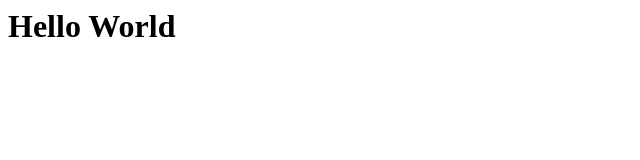
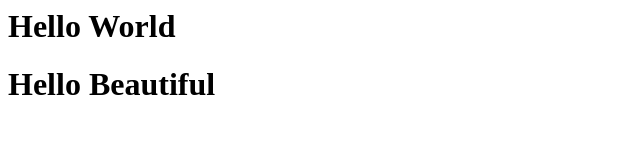
Before and after one commit to bissat/remoterepo_manas, a plain HTML site: page index.html in a window 1280 px wide. Shown: the whole page, without its empty margins (0-640 px from the left). Drawn offline with Linux system fonts and the light colour scheme.

Commit message:
added a beautiful

```diff
--- a/index.html
+++ b/index.html
@@ -1 +1,2 @@
 <h1>Hello World</h1>
+<h1>Hello Beautiful</h1>
```
